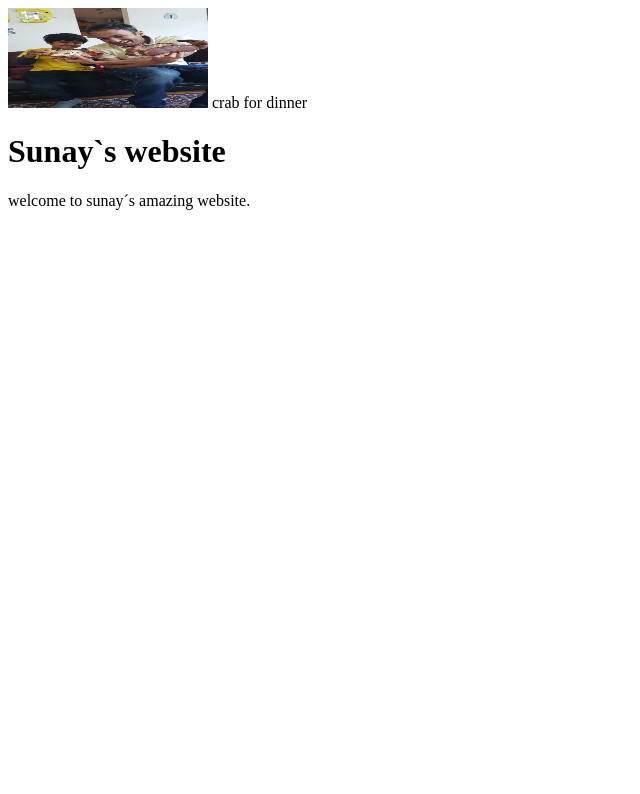
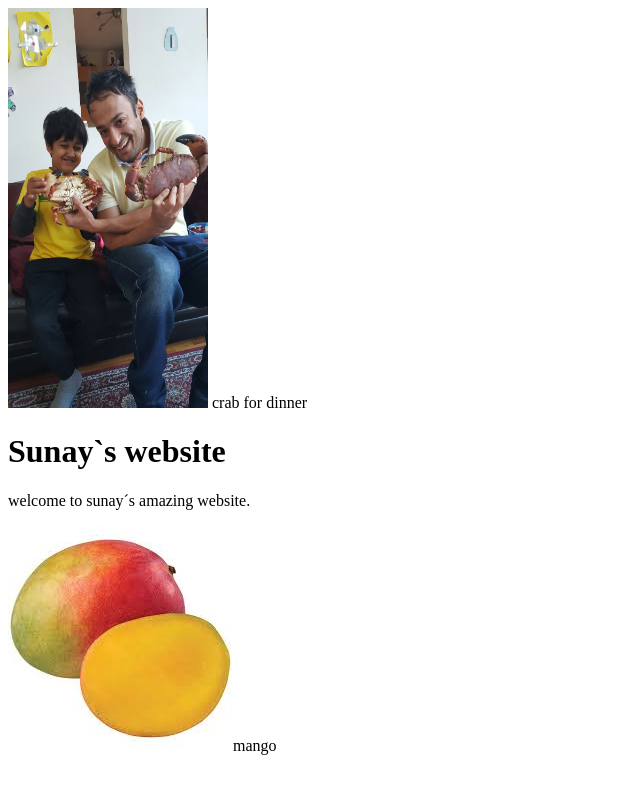
Before and after one commit to sunay1029/sunay1029.github.io, a plain HTML site: page index.html in a window 1280 px wide. Shown: the whole page, without its empty margins (0-640 px from the left). Drawn offline with Linux system fonts and the light colour scheme.

Commit message:
adding mango image to website

```diff
--- a/index.html
+++ b/index.html
@@ -2,9 +2,10 @@
 <html>
 <body>
 
-<img src="IMG-20230512-WA0000.jpg" width="200" height="100"> crab for dinner</img>
+<img src="IMG-20230512-WA0000.jpg" width="200" height="400"> crab for dinner</img>
 <h1>Sunay`s website</h1>
 <p>welcome to sunay´s amazing website.</p>
+<img src="mango.jpg" >mango</img>
 
 </body>
 <html>
```
Also changed, not shown: mango.jpg (added).
